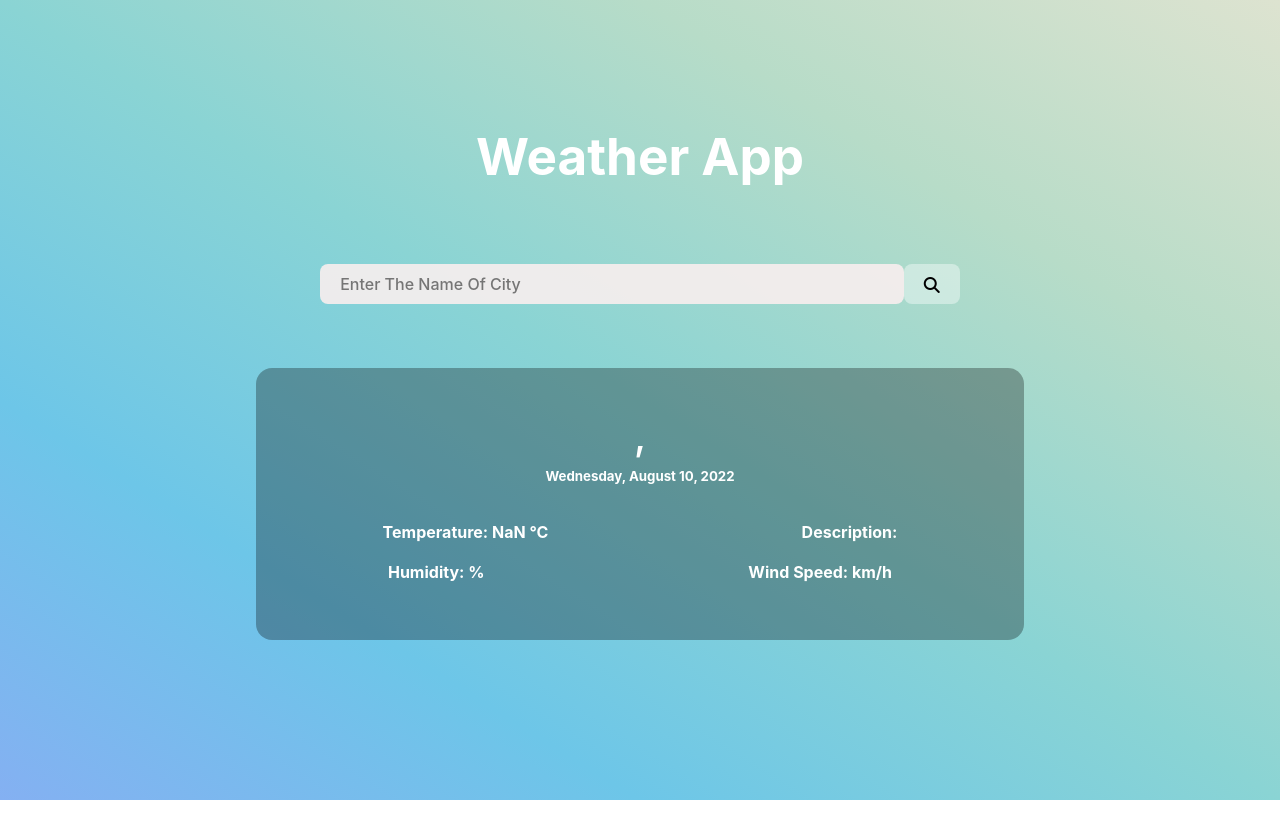
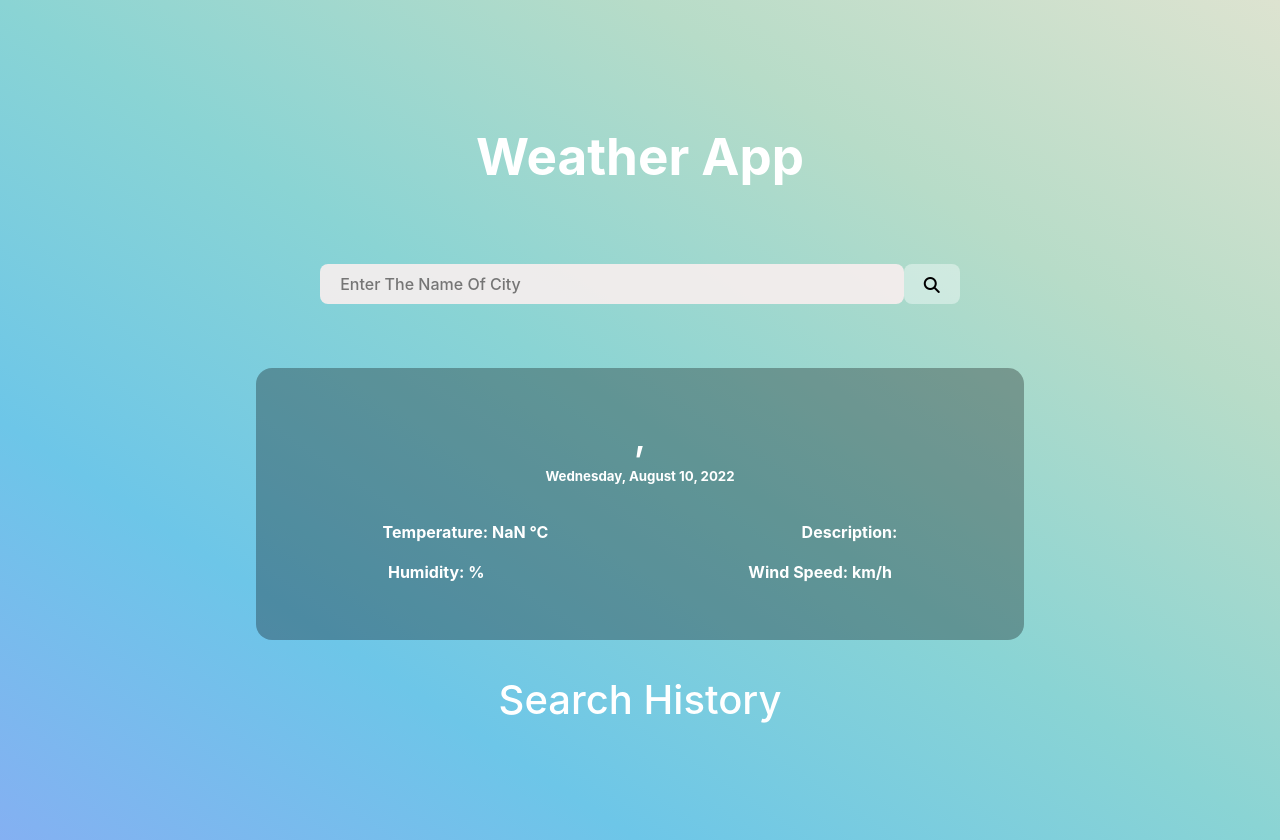
Before and after one commit to vivekthapliyal4/weatherapp, a React (Vite) app: page / in a window 1280 px wide. Before the commit the page ends 800 px from the top, so only its background shows below. Built offline with nearby package versions, Linux system fonts and the light colour scheme.

Commit message:
search history

```diff
--- a/src/App.jsx
+++ b/src/App.jsx
@@ -1,12 +1,12 @@
 import { useState } from "react";
 import moment from "moment";
 import "./App.css";
-import dotenv from 'dotenv'
+import dotenv from "dotenv";
 
 function App() {
   const api = {
     base: "https://api.openweathermap.org/data/2.5/weather?q=",
-    key: "YOUR_API_KEY",
+    key: "6ab20bfe870da3d43de21369ce69753b",
   };
 
   const [city, setCity] = useState("");
@@ -27,11 +27,21 @@ function App() {
       setError({ status: true, message: "City not Found" });
     } else {
       setError({ status: false, message: "" });
+      if (localStorage.getItem("data") === null) {
+        localStorage.setItem("data", "[]");
+      }
+      let dataArr = JSON.parse(localStorage.getItem("data"));
+      dataArr.push(data);
+      setWeather(data);
+      localStorage.setItem("data", JSON.stringify(dataArr));
     }
-    setWeather(data);
 
     setCity("");
   };
+
+  const searchHistory = localStorage.getItem("data")
+    ? JSON.parse(localStorage.getItem("data")).reverse()
+    : [];
 
   return (
     <div className="App">
@@ -74,6 +84,15 @@ function App() {
             <h4>Wind Speed: {weather?.wind?.speed} km/h</h4>
           </div>
         </div>
+        <h2 className="history-heading">Search History</h2>
+        <div className="search-history">
+          {searchHistory.map((item, index) => (
+            <div className="history-item" key={index}>
+              <h3>{item?.name}, {item?.sys?.country}</h3>
+              <h4>{Math.round(item?.main?.temp)} &deg;C</h4>
+            </div>
+          ))}
+        </div>
       </section>
     </div>
   );
--- a/src/index.css
+++ b/src/index.css
@@ -16,7 +16,7 @@
 body {
   margin: 0;
   color: #fff;
-  height: 100vh;
+
   background-image: linear-gradient(to right top, #84b0f2, #6dc6e8, #8ad4d4, #b7dcc8, #dde3d0);
 }
 
@@ -146,6 +146,30 @@ button:focus-visible {
   text-transform: capitalize;
 }
 
+.search-history{
+  display: flex;
+  flex-direction: row;
+  flex-wrap: wrap;
+  width: 90%;
+  justify-content: space-between;
+  padding: 4rem;
+
+}
+
+.history-heading{
+  font-size: 2.5rem;
+  font-weight: 500;
+  color: #fff;
+  margin-top: 3rem;
+}
+
+.history-item{
+  background:rgba(0, 0, 0, 0.3);
+  border-radius: .5rem;
+  padding: 1rem;
+  margin: 1rem;
+}
+
 @media screen and (max-width: 768px) {
   .weather-info{
     width: 90%;
@@ -162,6 +186,19 @@ button:focus-visible {
     flex-direction: column;
     align-items: center;
     line-height: 2rem;
+  }
+
+  .search-history{
+    flex-direction: column;
+    align-items: center;
+    justify-content: center;
+    width: 100%;
+    padding: 0;
+    margin-top: 3rem;
+  }
+
+  .history-item{
+    width: 80%;
   }
 
 }
```
